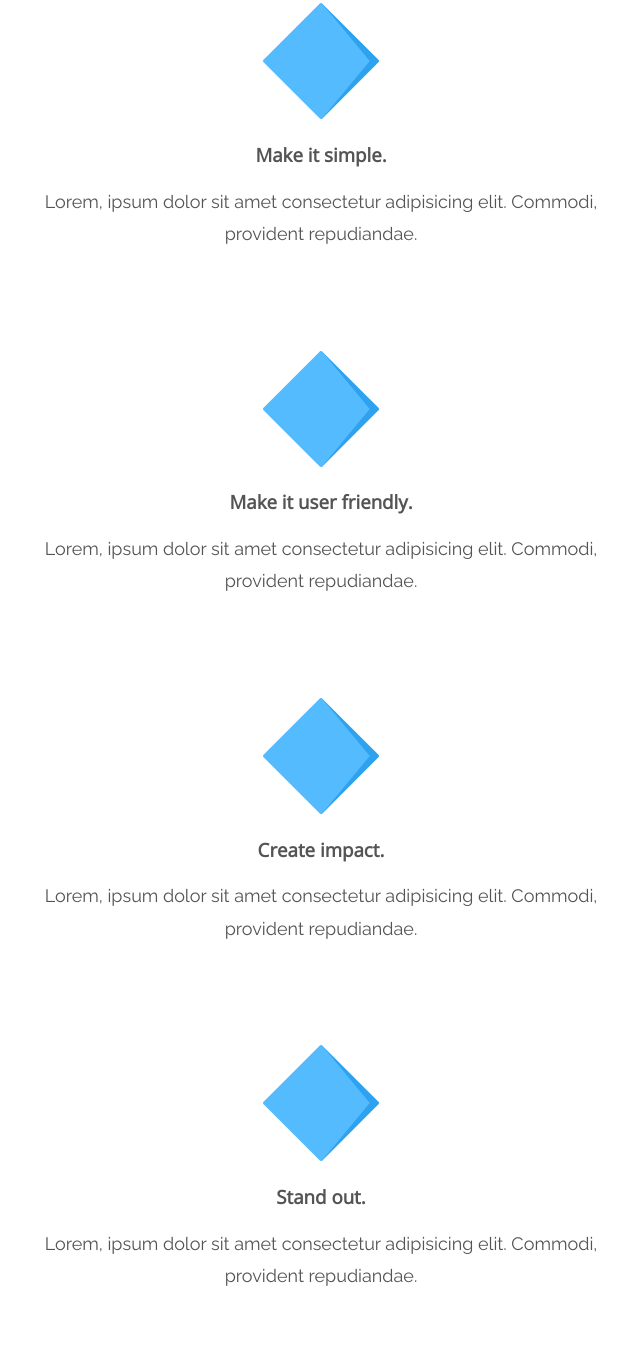
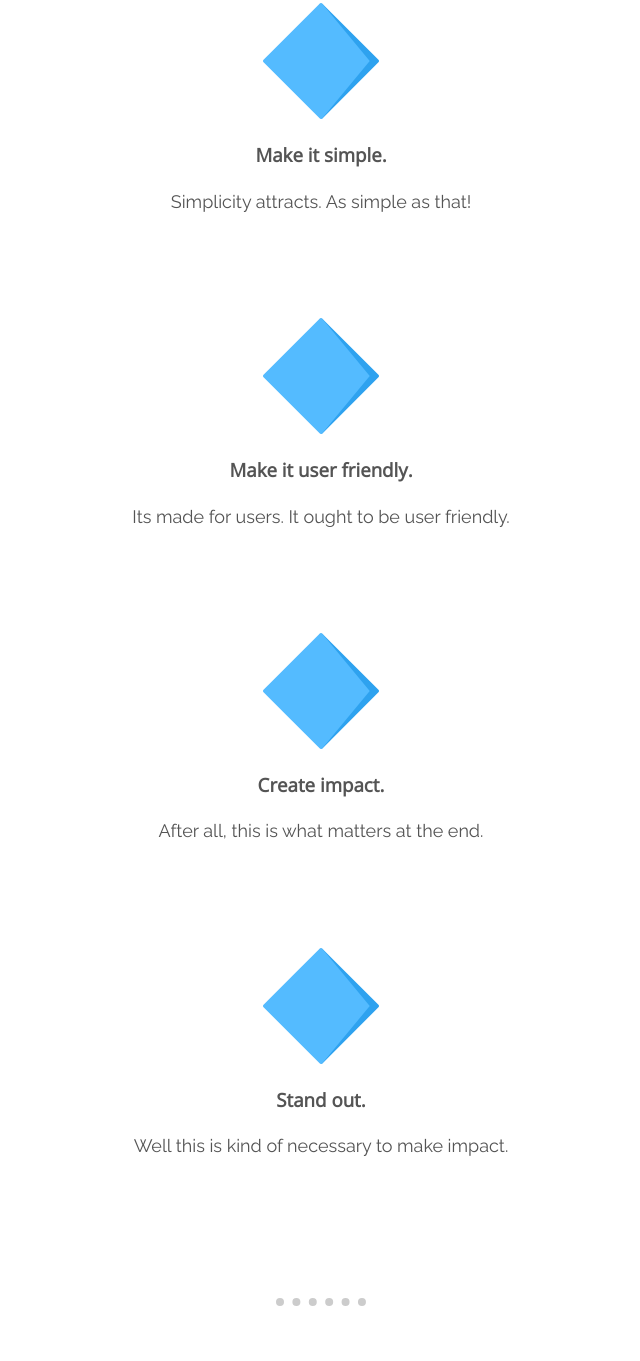
Before and after one commit to chiragmadan4/chiragmadan4.github.io, a plain HTML site: page index.html in a window 1280 px wide. Shown: the part 2079-3440 px from the top of the page, without its empty margins (319-959 px from the left). Drawn offline with nearby package versions, Linux system fonts and the light colour scheme.

Commit message:
Update index.html

```diff
--- a/index.html
+++ b/index.html
@@ -50,28 +50,28 @@
                     <div class="box">
                         <img class="icon" src="images/diamond.svg" alt="">
                         <h3>Make it simple.</h3>
-                        <p>Lorem, ipsum dolor sit amet consectetur adipisicing elit. Commodi, provident repudiandae.</p>
+                        <p>Simplicity attracts. As simple as that!</p>
                     </div>
                 </li>
                 <li>
                     <div class="box">
                         <img class="icon" src="images/diamond.svg" alt="">
                         <h3>Make it user friendly.</h3>
-                        <p>Lorem, ipsum dolor sit amet consectetur adipisicing elit. Commodi, provident repudiandae.</p>
+                        <p>Its made for users. It ought to be user friendly.</p>
                     </div>
                 </li>
                 <li>
                     <div class="box">
                         <img class="icon" src="images/diamond.svg" alt="">
                         <h3>Create impact.</h3>
-                        <p>Lorem, ipsum dolor sit amet consectetur adipisicing elit. Commodi, provident repudiandae.</p>
+                        <p>After all, this is what matters at the end.</p>
                     </div>
                 </li>
                 <li>
                     <div class="box">
                         <img class="icon" src="images/diamond.svg" alt="">
                         <h3>Stand out.</h3>
-                        <p>Lorem, ipsum dolor sit amet consectetur adipisicing elit. Commodi, provident repudiandae.</p>
+                        <p>Well this is kind of necessary to make impact.</p>
                     </div>
                 </li>
             </ul>
@@ -124,8 +124,8 @@
                     </a>
                 </li>
             </ul>
+
             <h3>👷 Work in progress 👷</h3>
-
             <!-- CONTACT FORM -->
             <!-- <h2>Have a question? Leave it here and<br>I'll get back to you.</h2>
             <form action="#" method="GET">
@@ -135,7 +135,6 @@
                 <input type="submit">
             </form> -->
         </div>
-
         <script src="js/script.js"></script>
     </body>
 </html>
```
